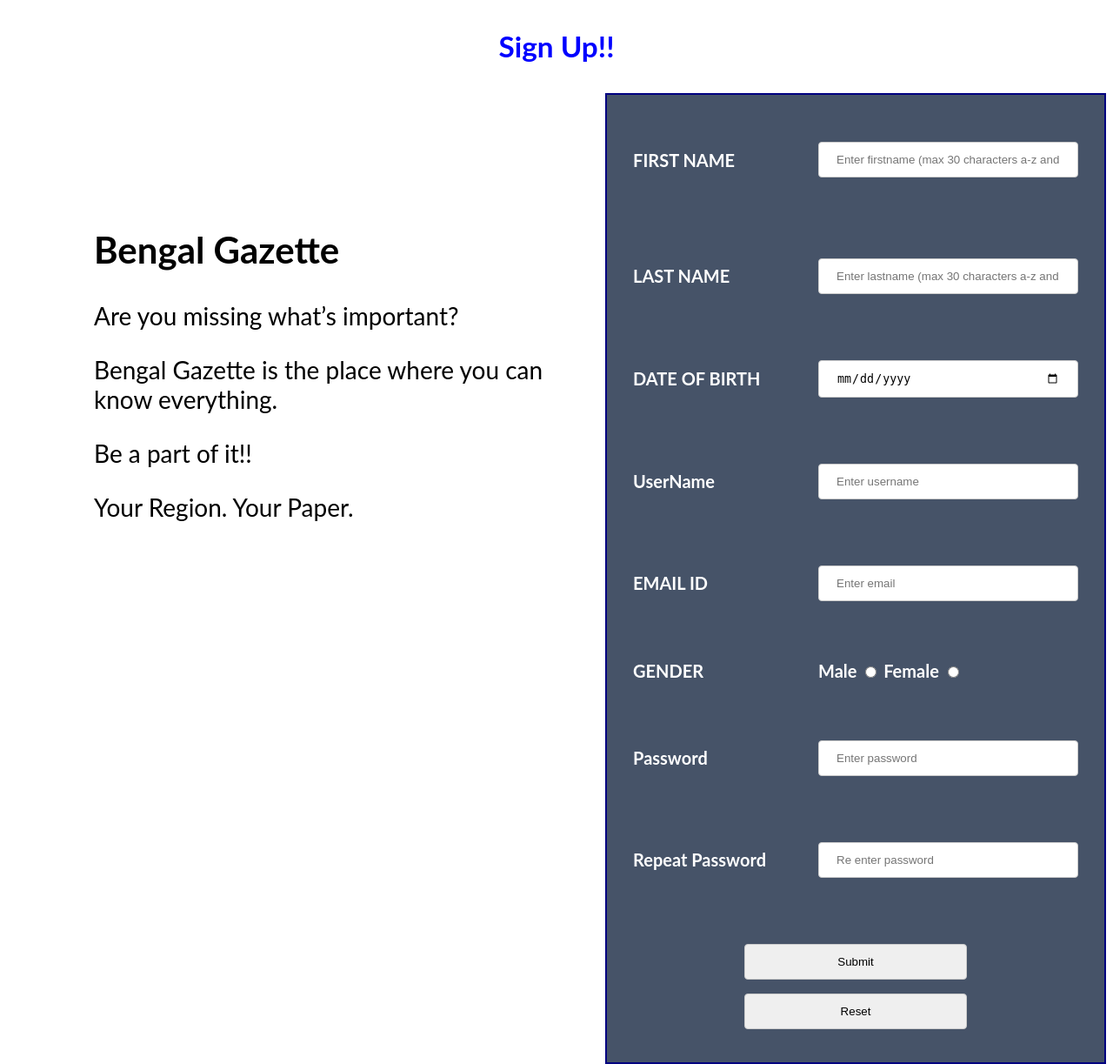
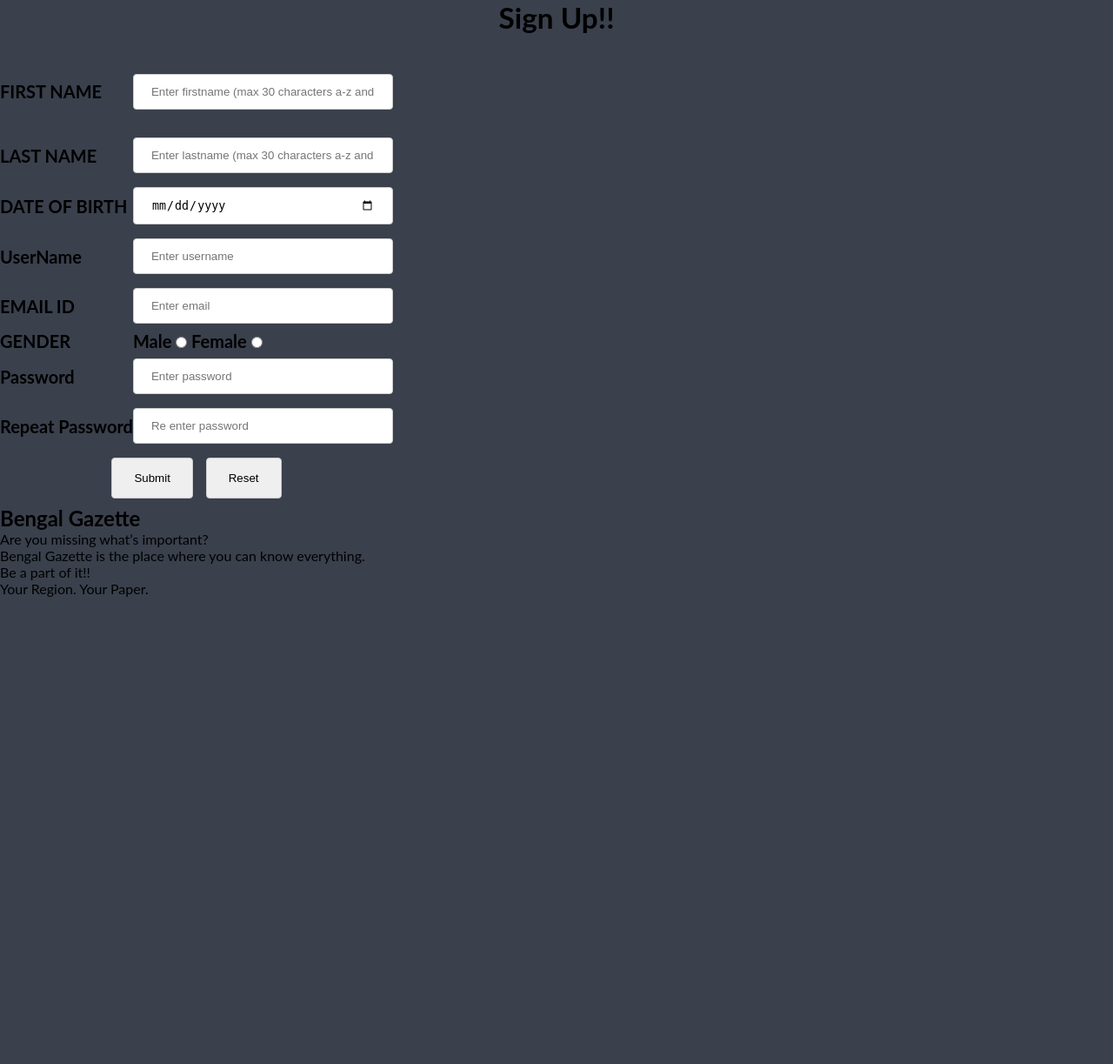
Before and after one commit to sheikhRakib/BenGaz, a PHP site: page /Opinion/signUp.php in a window 1280 px wide. Shown: the whole page at 87% size. After the commit the page ends 686 px from the top, so only its background shows below. Run offline with PHP 8.4, Linux system fonts and the light colour scheme.

Commit message:
Add files via upload

```diff
--- a/CSS/signUp.css
+++ b/CSS/signUp.css
@@ -1,9 +1,29 @@
+* {
+    margin: 0px;
+    padding: 0px;
+}
 body {
     font-family: "Lato", sans-serif;
-    background-color: #ffffff;
+    background-color: #3a404c;
 }
-
-    input[type=text], select {
+.slogan {
+    color: #ffffff;
+    width: 50%;
+    float: left;
+    font-size: 28px;
+    padding-top: 200px;
+    padding-left: 150px;
+}
+.form {
+    float: left;
+    margin-top: 80px;
+    color: #ffffff;
+}
+.lbl {
+    text-align: right;
+    padding-right: 20px;
+}
+input[type=text], input[type=password], input[type=email], input[type=date] {
     width: 100%;
     padding: 12px 20px;
     margin: 8px 0;
@@ -12,82 +32,38 @@
     border-radius: 4px;
     box-sizing: border-box;
 }
-
-    input[type=date], select {
-    width: 100%;
-    padding: 12px 20px;
-    margin: 8px 0;
+input[type=submit], input[type=reset]{
+    padding: 15px 25px;
+    margin: 8px 5px;
     display: inline-block;
     border: 1px solid #ccc;
     border-radius: 4px;
     box-sizing: border-box;
 }
-
-    input[type=email], select {
-    width: 100%;
-    padding: 12px 20px;
-    margin: 8px 0;
-    display: inline-block;
-    border: 1px solid #ccc;
-    border-radius: 4px;
-    box-sizing: border-box;
-    }
-
-    input[type=password], select {
-    width: 100%;
-    padding: 12px 20px;
-    margin: 8px 0;
-    display: inline-block;
-    border: 1px solid #ccc;
-    border-radius: 4px;
-    box-sizing: border-box;
-    }
-
-    input[type=submit], select {
-    width: 50%;
-    padding: 12px 20px;
-    margin: 8px 0;
-    display: inline-block;
-    border: 1px solid #ccc;
-    border-radius: 4px;
-    box-sizing: border-box;
-    }
-
-    input[type=reset], select {
-    width: 50%;
-    padding: 12px 20px;
-    margin: 8px 0;
-    display: inline-block;
-    border: 1px solid #ccc;
-    border-radius: 4px;
-    box-sizing: border-box;
-    }
-
 h3{
     font-family: "Lato", sans-serif;
     font-size: 25pt;
     font-style: normal;
     font-weight: bold;
-        color:#0000ff;
     text-align: center;
-        text-decoration:;
+    margin-bottom: 20px;
 }
-
 table{
-        float:right;
     font-family:"Lato", sans-serif;
-        color:white;
     font-size: 15pt;
     font-style: normal;
     font-weight: bold;
     text-align: left;
-        background-color: #465368;
     border-collapse: collapse;
-        border: 2px solid navy
 }
-
-    div {
-    margin-right: 160px;
-    font-size: 28px;
-    padding: 120px 100px;
+.error
+{
+    width: 92%;
+    margin: 0px auto;
+    padding: 1px;
+    border:1px solid #a94442;
+    color: #a94442;
+    background: #f2dede;
+    border-radius: 5px;
+    text-align: left;
 }
```
Lines whose indentation alone changed are shown as unchanged.
